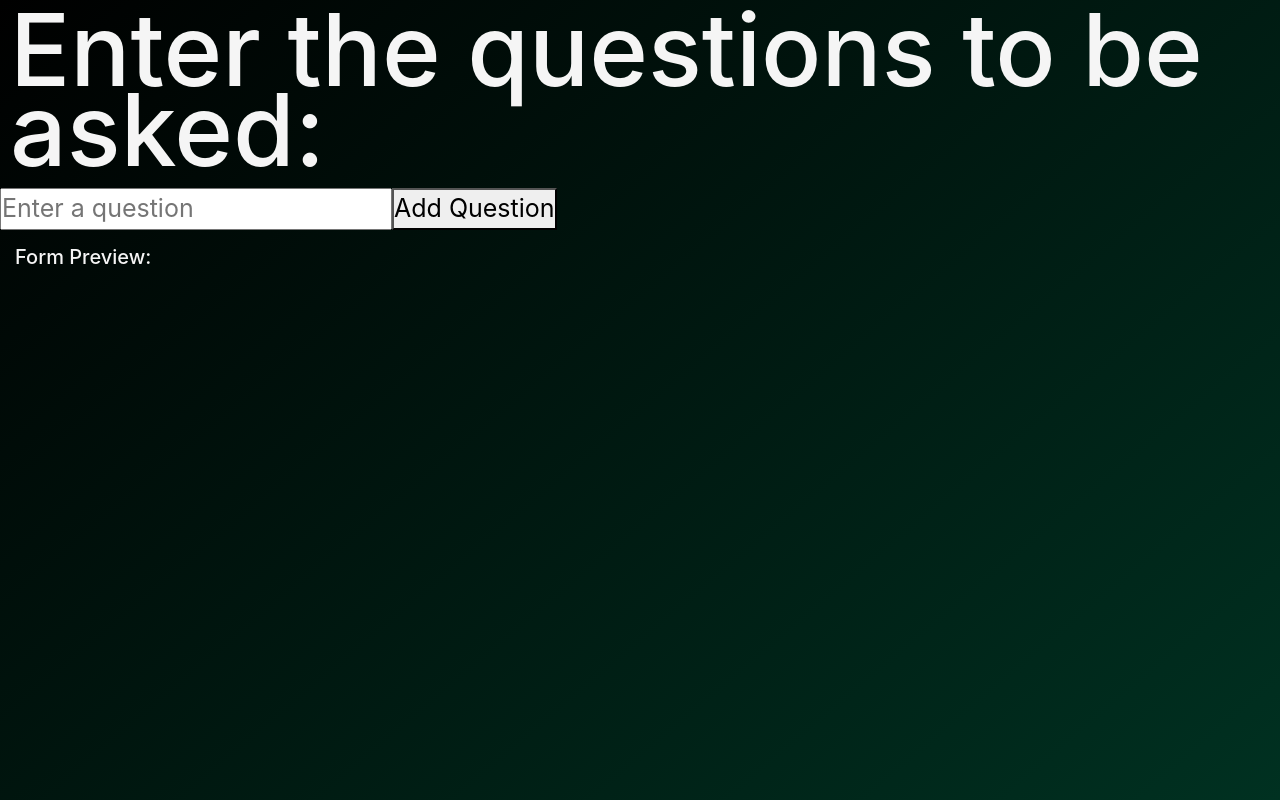
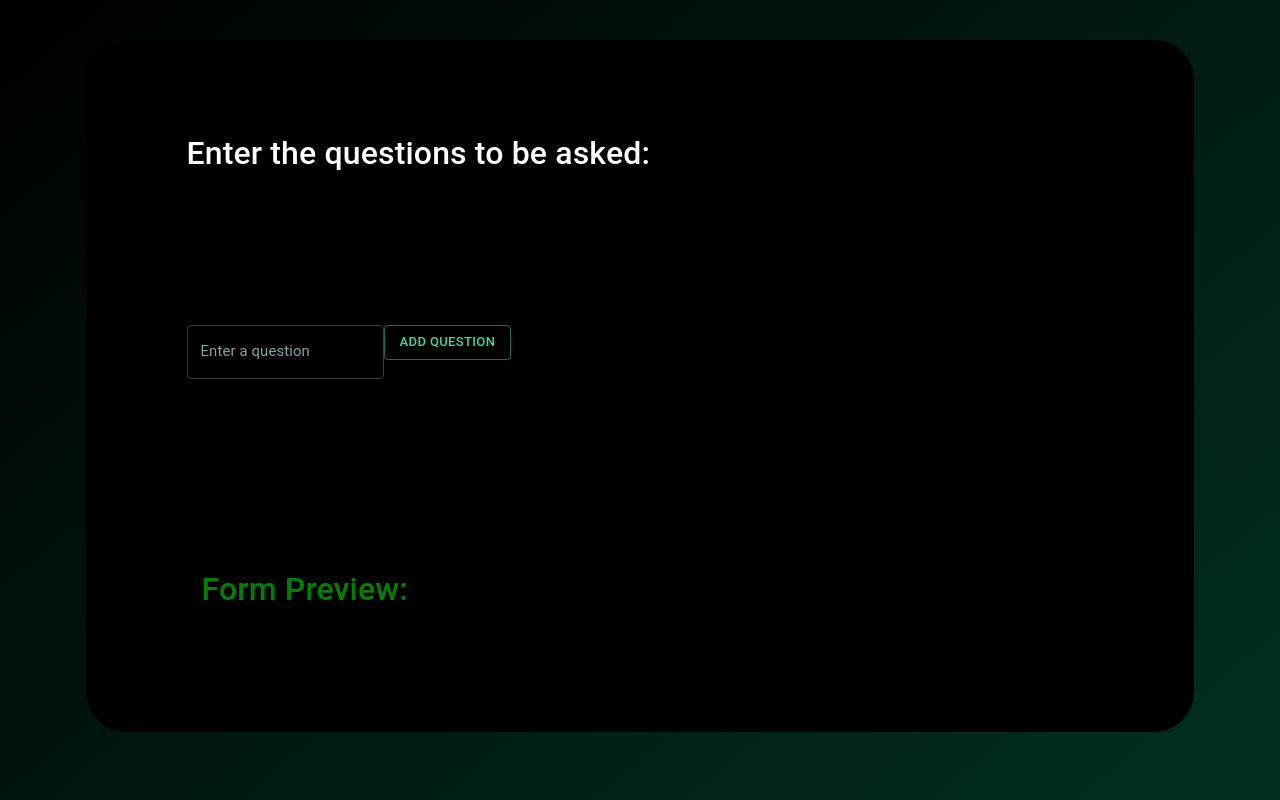
Before and after one commit to yashkanjariyaa/storm_develovers, a React app: page /FormBuilder in a window 1280 px wide. Built offline with nearby package versions, Linux system fonts and the light colour scheme.

Commit message:
By vp formbuilder

```diff
--- a/src/components/FormBuilder.js
+++ b/src/components/FormBuilder.js
@@ -1,4 +1,12 @@
 import React, { useState } from 'react';
+import '../styles/FormBuilder.css';
+import Button from '@mui/material/Button';
+import TextField from '@mui/material/TextField';
+import { ThemeProvider } from "@mui/material/styles";
+import { darkGreentheme } from "../themes/darkGreen";
+import CssBaseline from "@mui/material/CssBaseline";
+import Container from "@mui/material/Container";
+
 
 function FormBuilder() {
   const [questions, setQuestions] = useState([]);
@@ -26,28 +34,53 @@ function FormBuilder() {
     return questions.map((question, index) => (
       <div key={index}>
         {question}
-        <button onClick={() => removeQuestion(index)}>Remove</button>
+        {/* <button onClick={() => removeQuestion(index)}>Remove</button> */}
+        <Button variant="outlined" color="error" onClick={() => removeQuestion(index)}>
+      Remove
+      </Button>
       </div>
     ));
   };
 
   return (
+    <>
+      <ThemeProvider theme={darkGreentheme}>
+      <Container component="main" maxWidth="l">
+        <CssBaseline />
+          <div className='formbuilder'>
             <div>
-      <h1>Enter the questions to be asked:</h1>
-      <div>
-        <input
+              <h1 className='title'>Enter the questions to be asked:</h1>
+            </div>
+            <br />
+            <div className='inp'>
+              {/* <input
+                className='inp_area'
                 type="text"
                 placeholder="Enter a question"
                 value={newQuestion}
                 onChange={handleQuestionChange}
+              /> */}
+              <TextField
+              className='inp_area'
+              id="outlined-textarea"
+              label="Enter a question"
+              value={newQuestion}
+              onChange={handleQuestionChange}
+              placeholder="Placeholder"
+              multiline
             />
-        <button onClick={addQuestion}>Add Question</button>
+              {/* <button className='btn' onClick={addQuestion}>Add Question</button> */}
+              <Button className='btn' variant="outlined" onClick={addQuestion}>Add Question</Button>
             </div>
-      <div>
-        <h2>Form Preview:</h2>
+            <br />
+            <div className='preview'>
+              <h2 style={{color:'green', fontSize:'2rem'}}>Form Preview:</h2>
               {renderQuestions()}
             </div>
           </div>
+        </Container>
+    </ThemeProvider>
+    </>
   );
 }
 
--- /dev/null
+++ b/src/styles/FormBuilder.css
@@ -0,0 +1,43 @@
+.formbuilder{
+    /* font-size: 30px; */
+    display: block;
+    /*justify-content: center;
+    flex-direction: column; */
+    margin-left: auto;
+   /* margin-right: 20px;
+    margin-top: 20px; */
+    /* margin: 20px; */
+    margin-right: auto;
+    margin-top: 40px;
+    padding: 3%;
+    /* border: 2px solid red; */
+    width: 90%;
+    background-color: black;
+    border-radius:40px ;
+}
+.title{
+    font-size: 2rem;
+    /* border: 2px dotted green; */
+    box-sizing: border-box;
+    padding: 4rem;
+}
+.inp{
+    padding: 4rem;
+    /* border: 2px dotted green; */
+    box-sizing: border-box;
+}
+.inp_area{
+    min-width: 500px;
+    min-height: 80px;
+    font-size: 2rem;
+}
+.btn{
+    /* border: 2px dotted green; */
+    box-sizing: border-box;
+    padding: 20px;
+}
+.preview{
+    padding: 4rem;
+    /* border: 2px dotted green; */
+    box-sizing: border-box;
+}
```
Lines whose indentation alone changed are shown as unchanged.
